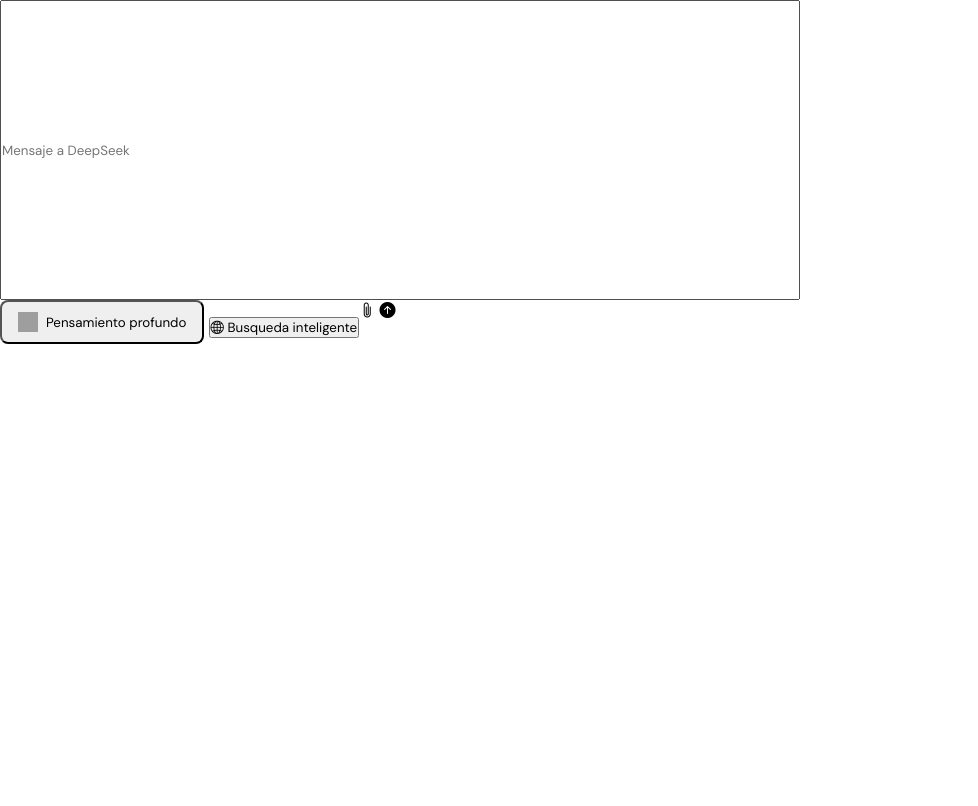
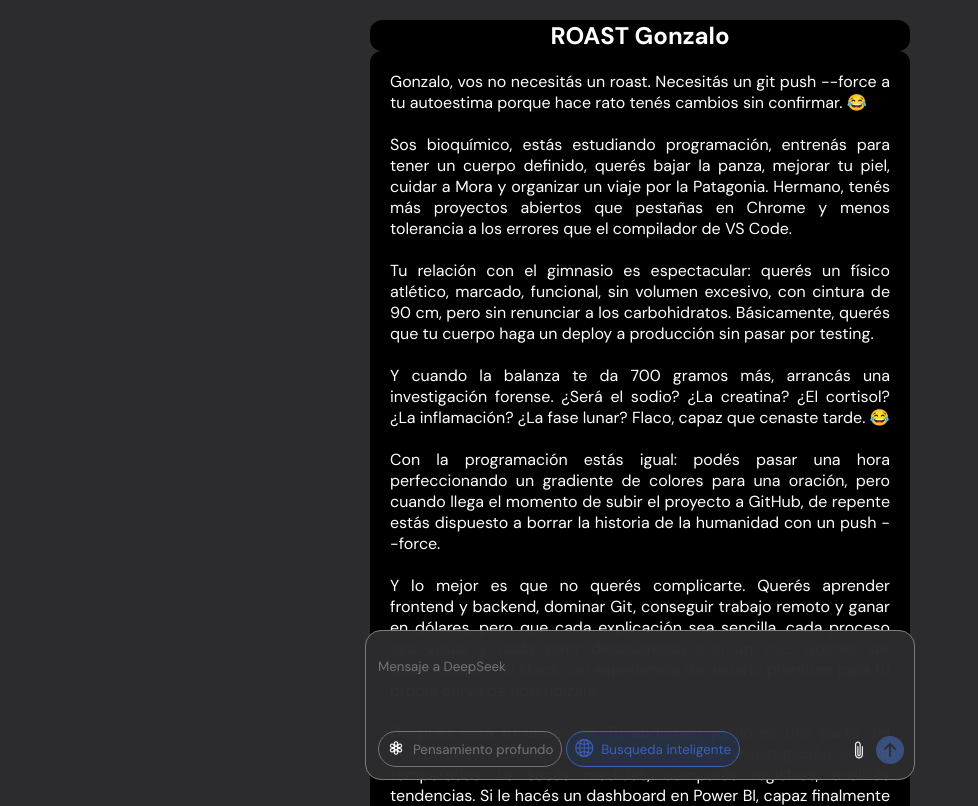
Before and after one commit to GonzaloPilarPardo1/Practica_Programador_Web_Inicia, a plain HTML site: page Practica 3/Fixed/index.html in a window 1280 px wide. Shown: the top 806 px of the page, without its empty margins (0-978 px from the left). Drawn offline with nearby package versions, Linux system fonts and the light colour scheme; grey boxes are pictures that could not be loaded.

Commit message:
Practico 3p

```diff
--- a/Practica 3/Fixed/index.html
+++ b/Practica 3/Fixed/index.html
@@ -8,17 +8,39 @@
 </head>
 <body>
     <section class="conteiner">
-        <input type="text" placeholder="Mensaje a DeepSeek">
-        <div class="fixed">
+        <h1 class="roast">ROAST Gonzalo</h1>
+        <p class="roast">Gonzalo, vos no necesitás un roast. Necesitás un git push --force a tu autoestima porque hace rato tenés cambios sin confirmar. 😂<br><br>
+
+Sos bioquímico, estás estudiando programación, entrenás para tener un cuerpo definido, querés bajar la panza, mejorar tu piel, cuidar a Mora y organizar un viaje por la Patagonia. Hermano, tenés más proyectos abiertos que pestañas en Chrome y menos tolerancia a los errores que el compilador de VS Code.<br><br>
+
+Tu relación con el gimnasio es espectacular: querés un físico atlético, marcado, funcional, sin volumen excesivo, con cintura de 90 cm, pero sin renunciar a los carbohidratos. Básicamente, querés que tu cuerpo haga un deploy a producción sin pasar por testing.<br><br>
+
+Y cuando la balanza te da 700 gramos más, arrancás una investigación forense. ¿Será el sodio? ¿La creatina? ¿El cortisol? ¿La inflamación? ¿La fase lunar? Flaco, capaz que cenaste tarde. 😂<br><br>
+
+Con la programación estás igual: podés pasar una hora perfeccionando un gradiente de colores para una oración, pero cuando llega el momento de subir el proyecto a GitHub, de repente estás dispuesto a borrar la historia de la humanidad con un push --force.<br><br>
+
+Y lo mejor es que no querés complicarte. Querés aprender frontend y backend, dominar Git, conseguir trabajo remoto y ganar en dólares, pero que cada explicación sea sencilla, cada proceso sea visual y cada error desaparezca con un clic. Querés ser desarrollador full stack con experiencia de usuario premium para tu propia curva de aprendizaje.<br><br>
+
+Después está tu abdomen. Tu abdomen ya no es una parte del cuerpo: es el protagonista de una serie de investigación con 14 temporadas. Le sacás medidas, comparás registros, analizás tendencias. Si le hacés un dashboard en Power BI, capaz finalmente te deja en paz.<br><br>
+
+Y te digo algo: tenés una capacidad extraordinaria para ocuparte de todo… excepto para aceptar que algunas cosas llevan tiempo y que no todo necesita una solución inmediata.<br><br>
+
+Tu verdadero bug no es la panza, ni la piel, ni Git. Es que querés optimizar hasta el último píxel de tu vida antes de permitirte disfrutar de cómo está quedando.<br><br>
+
+Ahora andá a hacer un commit, tomá unos mates y dejá de auditarte como si fueras una empresa a punto de salir a bolsa. 😂🔥<br><br><br><br><br><br><br><br></p>
+
+    <div class="conteiner-msj">
+
+        <input class="fixed" type="text" placeholder="Mensaje a DeepSeek">
+        <div >
             <div class="conteiner__btn">
 
-                <button class="btn-react">
-                    <img
-                        src="https://upload.wikimedia.org/wikipedia/commons/a/a7/React-icon.svg" alt="" />
+                <button class="btn pensamiento"  >
+                    <i class="bi bi-flower3"></i>
                     <span>Pensamiento profundo</span>
                 </button>
 
-                <button>
+                <button class="btn busqueda">
                     <i class="bi bi-globe2"></i>
                     <span>Busqueda inteligente</span>
                 </button>
@@ -27,14 +49,9 @@
             <div class="conteiner__icon">
                 <i class="bi bi-paperclip"></i>
                 <i class="bi bi-arrow-up-circle-fill"></i>
-
-
             </div>
-
         </div>
-
-
-
+    </div>
     </section>
 
 </body>
--- a/Practica 3/Fixed/style.css
+++ b/Practica 3/Fixed/style.css
@@ -1,39 +1,147 @@
 @import url("https://cdn.jsdelivr.net/npm/bootstrap-icons@1.13.2/font/bootstrap-icons.min.css");
 @import url("https://fonts.googleapis.com/css2?family=DM+Sans:ital,opsz,wght@0,9..40,100..1000;1,9..40,100..1000&display=swap");
+
+/* Generales */
+
+:root{
+  --fondo_fixed:#2C2C2E;
+  --icono_enviar:#3C5081;
+  --fondo_btn_select:#283142;
+  --text_selected:#4061BB;
+  --placeholder:#72767C;
+
+}
 
 * {
   box-sizing: border-box;
   margin: 0;
   padding: 0;
   font-family: 'DM Sans';
+  background: var(--fondo_fixed);
 }
 
+/* Etiquetas */
+
+h1{
+  color: white;
+  background: black;
+}
+
+input{
+  width: 300px;
+  height: 70px;
+  position: relative;
+  border: none;
+  background: transparent;
+  outline: none;
+}
+
+i {
+  font-size: 18px;
+  background: transparent;
+  color: white;
+  font-size: 18px
+
+}
+
+p{
+  padding: 20px;
+  text-align: justify;
+}
+
+/* Clases */
+
+
+
 .conteiner{
+display:flex;
+flex-direction: column;
+text-align: center;
+justify-content: center;
+align-items: center;
+position: relative;
+margin: 20px;
 
-    position: relative;
 }
 
 .fixed{
-    display: flex;
-    flex-direction: row;
-    position: fixed;
-    ;
+  display: flex;
+  flex-direction: row;
+  position: relative;
+  width: 100%;
+  height: 70px;
+  padding: 12px;
 
 }
-input{
-    width: 800px;
-    height: 300px;
-}
-.btn-react {
-  display: inline-flex;
-  align-items: center;
-  gap: 8px;
-  padding: 10px 16px;
-  border-radius: 8px;
-  cursor: pointer;
+
+
+.roast{
+  width: 540px;
+  background-color: black;
+  color: white;
+  border-radius: 12px;
 }
 
-.btn-react img {
-  width: 20px;
-  height: 20px;
+.btn{
+  display: flex;
+  align-items: center;
+  margin:2px;
+  gap:8px;
+  padding: 5px 8px;
+  cursor: pointer;
+  color:var(--placeholder);
+  background:var(--fondo_fixed);
+  border-radius: 30px;
+  border: 1px solid var(--placeholder);
 }
+
+.busqueda span{
+  color:var(--text_selected);
+  background: var(--fondo_btn_select);
+}
+
+.busqueda{
+  color:var(--text_selected);
+  background: var(--fondo_btn_select);
+  border-color: var(--text_selected);
+}
+
+.busqueda i{
+    color:var(--text_selected);
+    background: var(--fondo_btn_select);
+}
+
+.conteiner-msj {
+  position: fixed;
+  display: flex;
+  flex-direction: column;
+  width: 550px;
+  height: 150px;
+  border: 1px solid gray;
+  border-radius: 16px;
+  bottom: 20px;
+  opacity: 0.99;
+  background: var(--fondo_fixed);
+}
+
+.conteiner__btn {
+  position: absolute;
+  bottom: 10px;
+  left: 10px;
+  display: flex;
+  align-items: center;
+}
+
+.conteiner__icon {
+    display: flex;
+    align-items: center;
+    gap: 8px;
+    bottom: 10px;
+    right: 10px;
+    position: absolute;
+}
+
+.bi-arrow-up-circle-fill{
+  color: var(--icono_enviar);
+  font-size: 28px;
+}
```
